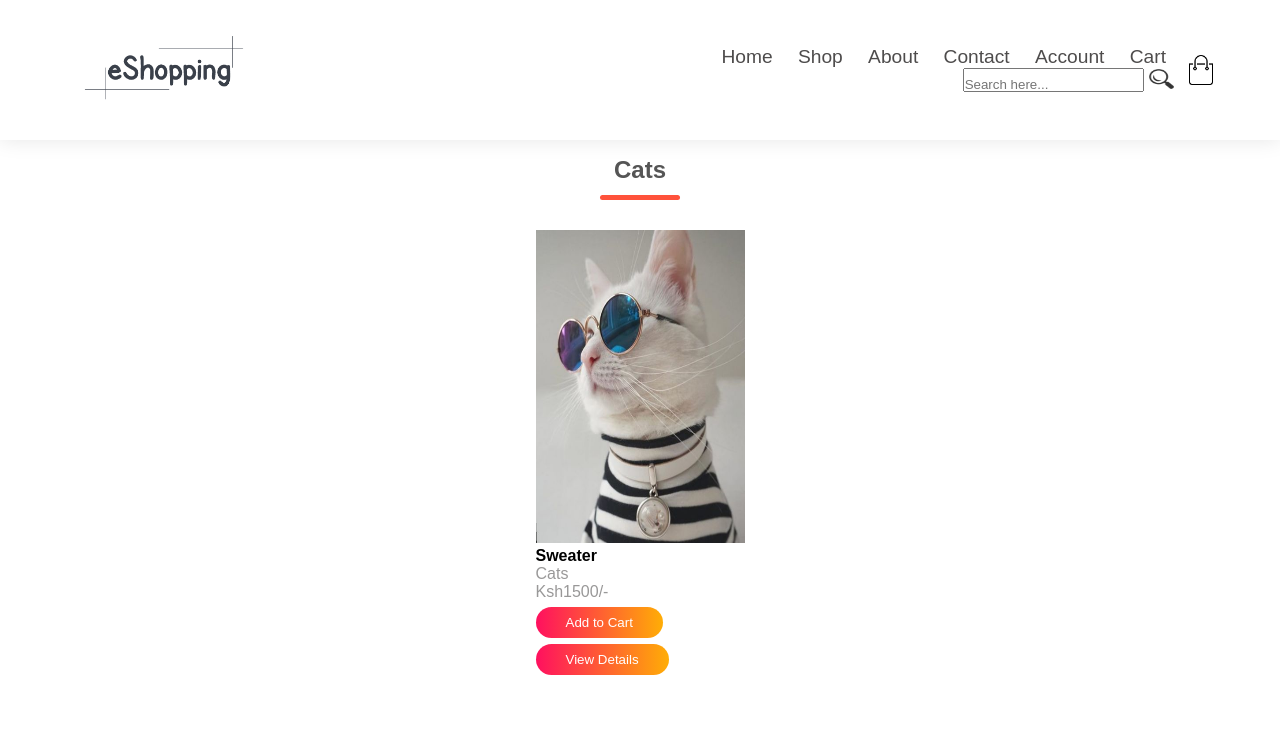
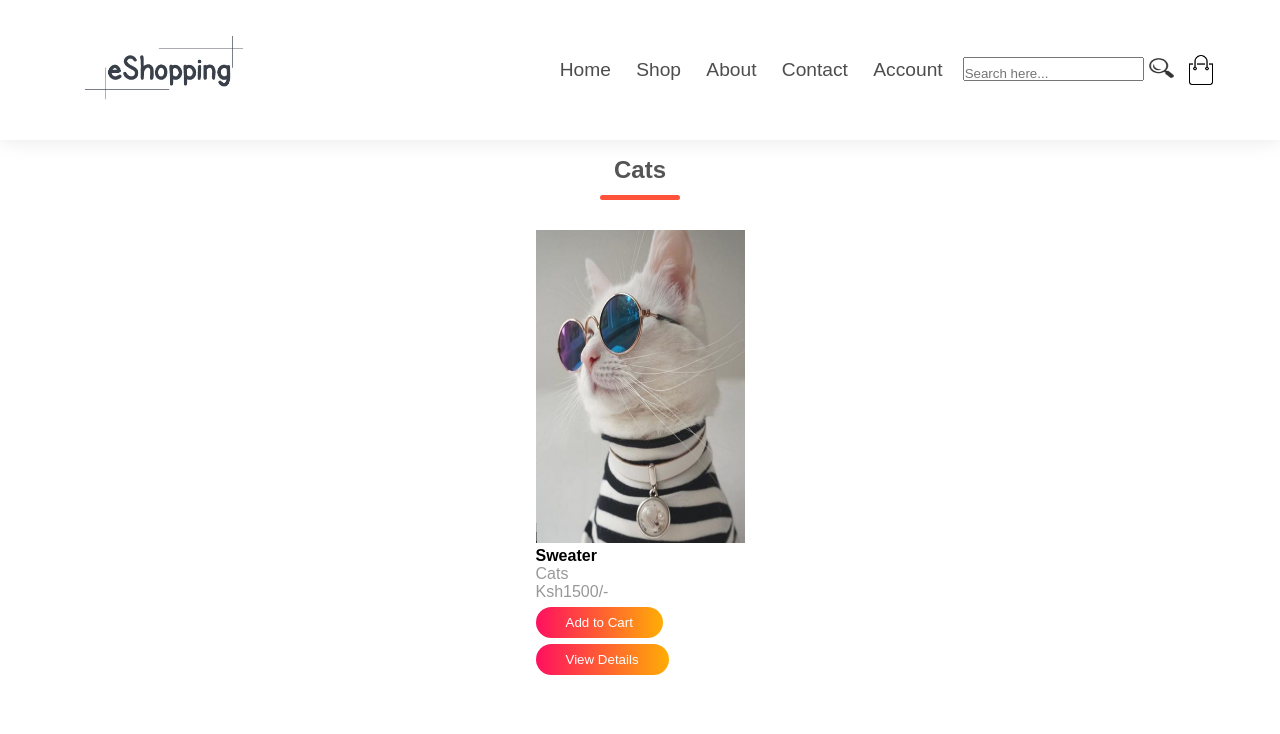
Before and after one commit to mikemwai/eShopping, a PHP site: page /Account/Cats.php in a window 1280 px wide. Shown: the top 734 px of the page. Run offline with PHP 8.4, Linux system fonts and the light colour scheme; data comes from the database, SQL or seed files in the repository.

Commit message:
Search bar update

```diff
--- a/Account/Casual.php
+++ b/Account/Casual.php
@@ -84,15 +84,15 @@ if(isset($_POST['add_to_product']))
                     <li><a href="../About/About.php">About</a></li>
                     <li><a href="../Contact%20Us/Contact.php">Contact</a></li>
                     <li><a href="../Account/Account.php">Account</a></li>
-                    <li><a href="../Account/Cart.php">Cart</a></li>
+                    <!---<li><a href="../Account/Cart.php">Cart</a></li>--->
                 </ul>
+            </nav>
+
                 <form action="results.php" class="search" method="get">
                     <input type="search" name="user_query" placeholder="Search here..." class="searchbar">
                     <button type="submit" name="search" class="btn2"><img src="../Account/Searchicon.png" class="icon" id="image"></button>
                     <!--<input type="submit" name="search" value="Search">--->
                 </form>
-                </div>
-            </nav>
 
             <img onclick="window.location.href='../Account/Cart.php';" src="../eShopping/images/cart.png" width="30px" height="30px">
             <img src="../eShopping/images/menu(Black).png" class="menu-icon"
--- a/Account/Cats.php
+++ b/Account/Cats.php
@@ -81,15 +81,14 @@ if(isset($_POST['add_to_product']))
                     <li><a href="../About/About.php">About</a></li>
                     <li><a href="../Contact%20Us/Contact.php">Contact</a></li>
                     <li><a href="../Account/Account.php">Account</a></li>
-                    <li><a href="../Account/Cart.php">Cart</a></li>
+                    <!---<li><a href="../Account/Cart.php">Cart</a></li>--->
                 </ul>
+            </nav>
                 <form action="results.php" class="search" method="get">
                     <input type="search" name="user_query" placeholder="Search here..." class="searchbar">
                     <button type="submit" name="search" class="btn2"><img src="../Account/Searchicon.png" class="icon" id="image"></button>
                     <!--<input type="submit" name="search" value="Search">--->
                 </form>
-                </div>
-            </nav>
 
             <img onclick="window.location.href='../Account/Cart.php';" src="../eShopping/images/cart.png" width="30px" height="30px">
             <img src="../eShopping/images/menu(Black).png" class="menu-icon"
--- a/Account/Childrenspage.php
+++ b/Account/Childrenspage.php
@@ -81,15 +81,14 @@ if(isset($_POST['add_to_product']))
                     <li><a href="../About/About.php">About</a></li>
                     <li><a href="../Contact%20Us/Contact.php">Contact</a></li>
                     <li><a href="../Account/Account.php">Account</a></li>
-                    <li><a href="../Account/Cart.php">Cart</a></li>
+                    <!---<li><a href="../Account/Cart.php">Cart</a></li>--->
                 </ul>
+            </nav>
                 <form action="results.php" class="search" method="get">
                     <input type="search" name="user_query" placeholder="Search here..." class="searchbar">
                     <button type="submit" name="search" class="btn2"><img src="../Account/Searchicon.png" class="icon" id="image"></button>
                     <!--<input type="submit" name="search" value="Search">--->
                 </form>
-                </div>
-            </nav>
 
             <img onclick="window.location.href='../Account/Cart.php';" src="../eShopping/images/cart.png" width="30px" height="30px">
             <img src="../eShopping/images/menu(Black).png" class="menu-icon"
--- a/Account/Dogs.php
+++ b/Account/Dogs.php
@@ -82,15 +82,14 @@ if(isset($_POST['add_to_product']))
                     <li><a href="../About/About.php">About</a></li>
                     <li><a href="../Contact%20Us/Contact.php">Contact</a></li>
                     <li><a href="../Account/Account.php">Account</a></li>
-                    <li><a href="../Account/Cart.php">Cart</a></li>
+                    <!---<li><a href="../Account/Cart.php">Cart</a></li>--->
                 </ul>
+            </nav>
                 <form action="results.php" class="search" method="get">
                     <input type="search" name="user_query" placeholder="Search here..." class="searchbar">
                     <button type="submit" name="search" class="btn2"><img src="../Account/Searchicon.png" class="icon" id="image"></button>
                     <!--<input type="submit" name="search" value="Search">--->
                 </form>
-                </div>
-            </nav>
 
             <img onclick="window.location.href='../Account/Cart.php';" src="../eShopping/images/cart.png" width="30px" height="30px">
             <img src="../eShopping/images/menu(Black).png" class="menu-icon"
--- a/Account/Formal.php
+++ b/Account/Formal.php
@@ -82,15 +82,14 @@ if(isset($_POST['add_to_product']))
                     <li><a href="../About/About.php">About</a></li>
                     <li><a href="../Contact%20Us/Contact.php">Contact</a></li>
                     <li><a href="../Account/Account.php">Account</a></li>
-                    <li><a href="../Account/Cart.php">Cart</a></li>
+                    <!---<li><a href="../Account/Cart.php">Cart</a></li>--->
                 </ul>
+            </nav>
                 <form action="results.php" class="search" method="get">
                     <input type="search" name="user_query" placeholder="Search here..." class="searchbar">
                     <button type="submit" name="search" class="btn2"><img src="../Account/Searchicon.png" class="icon" id="image"></button>
                     <!--<input type="submit" name="search" value="Search">--->
                 </form>
-                </div>
-            </nav>
 
             <img onclick="window.location.href='../Account/Cart.php';" src="../eShopping/images/cart.png" width="30px" height="30px">
             <img src="../eShopping/images/menu(Black).png" class="menu-icon"
--- a/Account/Ladiespage.php
+++ b/Account/Ladiespage.php
@@ -83,15 +83,14 @@ if(isset($_POST['add_to_product']))
                     <li><a href="../About/About.php">About</a></li>
                     <li><a href="../Contact%20Us/Contact.php">Contact</a></li>
                     <li><a href="../Account/Account.php">Account</a></li>
-                    <li><a href="../Account/Cart.php">Cart</a></li>
+                    <!---<li><a href="../Account/Cart.php">Cart</a></li>--->
                 </ul>
+            </nav>
                 <form action="results.php" class="search" method="get">
                     <input type="search" name="user_query" placeholder="Search here..." class="searchbar">
                     <button type="submit" name="search" class="btn2"><img src="../Account/Searchicon.png" class="icon" id="image"></button>
                     <!--<input type="submit" name="search" value="Search">--->
                 </form>
-                </div>
-            </nav>
 
             <img onclick="window.location.href='../Account/Cart.php';" src="../eShopping/images/cart.png" width="30px" height="30px">
             <img src="../eShopping/images/menu(Black).png" class="menu-icon"
--- a/Account/Menspage.php
+++ b/Account/Menspage.php
@@ -81,15 +81,14 @@ if(isset($_POST['add_to_product']))
                     <li><a href="../About/About.php">About</a></li>
                     <li><a href="../Contact%20Us/Contact.php">Contact</a></li>
                     <li><a href="../Account/Account.php">Account</a></li>
-                    <li><a href="../Account/Cart.php">Cart</a></li>
+                    <!---<li><a href="../Account/Cart.php">Cart</a></li>--->
                 </ul>
+            </nav>
                 <form action="results.php" class="search" method="get">
                     <input type="search" name="user_query" placeholder="Search here..." class="searchbar">
                     <button type="submit" name="search" class="btn2"><img src="../Account/Searchicon.png" class="icon" id="image"></button>
                     <!--<input type="submit" name="search" value="Search">--->
                 </form>
-                </div>
-            </nav>
 
             <img onclick="window.location.href='../Account/Cart.php';" src="../eShopping/images/cart.png" width="30px" height="30px">
             <img src="../eShopping/images/menu(Black).png" class="menu-icon"
--- a/Account/Others.php
+++ b/Account/Others.php
@@ -81,15 +81,14 @@ if(isset($_POST['add_to_product']))
                     <li><a href="../About/About.php">About</a></li>
                     <li><a href="../Contact%20Us/Contact.php">Contact</a></li>
                     <li><a href="../Account/Account.php">Account</a></li>
-                    <li><a href="../Account/Cart.php">Cart</a></li>
+                    <!---<li><a href="../Account/Cart.php">Cart</a></li>--->
                 </ul>
+            </nav>
                 <form action="results.php" class="search" method="get">
                     <input type="search" name="user_query" placeholder="Search here..." class="searchbar">
                     <button type="submit" name="search" class="btn2"><img src="../Account/Searchicon.png" class="icon" id="image"></button>
                     <!--<input type="submit" name="search" value="Search">--->
                 </form>
-                </div>
-            </nav>
 
             <img onclick="window.location.href='../Account/Cart.php';" src="../eShopping/images/cart.png" width="30px" height="30px">
             <img src="../eShopping/images/menu(Black).png" class="menu-icon"
--- a/Account/Petspage.php
+++ b/Account/Petspage.php
@@ -81,15 +81,14 @@ if(isset($_POST['add_to_product']))
                     <li><a href="../About/About.php">About</a></li>
                     <li><a href="../Contact%20Us/Contact.php">Contact</a></li>
                     <li><a href="../Account/Account.php">Account</a></li>
-                    <li><a href="../Account/Cart.php">Cart</a></li>
+                    <!---<li><a href="../Account/Cart.php">Cart</a></li>--->
                 </ul>
+            </nav>
                 <form action="results.php" class="search" method="get">
                     <input type="search" name="user_query" placeholder="Search here..." class="searchbar">
                     <button type="submit" name="search" class="btn2"><img src="../Account/Searchicon.png" class="icon" id="image"></button>
                     <!--<input type="submit" name="search" value="Search">--->
                 </form>
-                </div>
-                </nav>
 
             <img onclick="window.location.href='../Account/Cart.php';" src="../eShopping/images/cart.png" width="30px" height="30px">
             <img src="../eShopping/images/menu(Black).png" class="menu-icon"
--- a/Account/Productspage.php
+++ b/Account/Productspage.php
@@ -65,15 +65,14 @@ if(isset($_POST['add_to_cart']))
                     <li><a href="../About/About.php">About</a></li>
                     <li><a href="../Contact%20Us/Contact.php">Contact</a></li>
                     <li><a href="../Account/Account.php">Account</a></li>
-                    <li><a href="../Account/Cart.php">Cart</a></li>
+                    <!---<li><a href="../Account/Cart.php">Cart</a></li>--->
                 </ul>
+            </nav>
                 <form action="results.php" class="search" method="get">
                     <input type="search" name="user_query" placeholder="Search here..." class="searchbar">
                     <button type="submit" name="search" class="btn2"><img src="../Account/Searchicon.png" class="icon" id="image"></button>
                     <!--<input type="submit" name="search" value="Search">--->
                 </form>
-                </div>
-                </nav>
 
                 <img onclick="window.location.href='../Account/Cart.php';" src="../eShopping/images/cart.png" width="30px" height="30px">
                 <img src="../eShopping/images/menu(Black).png" class="menu-icon"
--- a/Account/Sports.php
+++ b/Account/Sports.php
@@ -81,15 +81,14 @@ if(isset($_POST['add_to_product']))
                     <li><a href="../About/About.php">About</a></li>
                     <li><a href="../Contact%20Us/Contact.php">Contact</a></li>
                     <li><a href="../Account/Account.php">Account</a></li>
-                    <li><a href="../Account/Cart.php">Cart</a></li>
+                    <!---<li><a href="../Account/Cart.php">Cart</a></li>--->
                 </ul>
+            </nav>
                 <form action="results.php" class="search" method="get">
                     <input type="search" name="user_query" placeholder="Search here..." class="searchbar">
                     <button type="submit" name="search" class="btn2"><img src="../Account/Searchicon.png" class="icon" id="image"></button>
                     <!--<input type="submit" name="search" value="Search">--->
                 </form>
-                </div>
-                </nav>
 
             <img onclick="window.location.href='../Account/Cart.php';" src="../eShopping/images/cart.png" width="30px" height="30px">
             <img src="../eShopping/images/menu(Black).png" class="menu-icon"
--- a/Homepage/Shoppage.php
+++ b/Homepage/Shoppage.php
@@ -28,15 +28,14 @@
                     <li><a href="../About/About.php">About</a></li>
                     <li><a href="../Contact%20Us/Contact.php">Contact</a></li>
                     <li><a href="../Account/Account.php">Account</a></li>
-                    <li><a href="../Account/Cart.php">Cart</a></li>
+                    <!---<li><a href="../Account/Cart.php">Cart</a></li>--->
                 </ul>
+            </nav>
                 <form action="results.php" class="search" method="get">
                     <input type="search" name="user_query" placeholder="Search here..." class="searchbar">
                     <button type="submit" name="search" class="btn2"><img src="../Account/Searchicon.png" class="icon" id="image"></button>
                     <!--<input type="submit" name="search" value="Search">--->
                 </form>
-                </div>
-                </nav>
 
             <!--<img src="../Account/Searchicon.png" class="icon" id="search-icon">---->
                 <img id="image" onclick="window.location.href='../Account/Cart.php';" src="../eShopping/images/cart.png" width="30px" height="30px">
--- a/Homepage/results.php
+++ b/Homepage/results.php
@@ -81,15 +81,14 @@ if(isset($_POST['add_to_product']))
                     <li><a href="../About/About.php">About</a></li>
                     <li><a href="../Contact%20Us/Contact.php">Contact</a></li>
                     <li><a href="../Account/Account.php">Account</a></li>
-                    <li><a href="../Account/Cart.php">Cart</a></li>
+                    <!---<li><a href="../Account/Cart.php">Cart</a></li>--->
                 </ul>
+            </nav>
                 <form action="results.php" class="search" method="get">
                     <input type="search" name="user_query" placeholder="Search here..." class="searchbar">
                     <button type="submit" name="search" class="btn2"><img src="../Account/Searchicon.png" class="icon" id="image"></button>
                     <!--<input type="submit" name="search" value="Search">--->
                 </form>
-                </div>
-                </nav>
 
             <!--<img src="../Account/Searchicon.png" class="icon" id="search-icon">---->
                 <img id="image" onclick="window.location.href='../Account/Cart.php';" src="../eShopping/images/cart.png" width="30px" height="30px">
```
